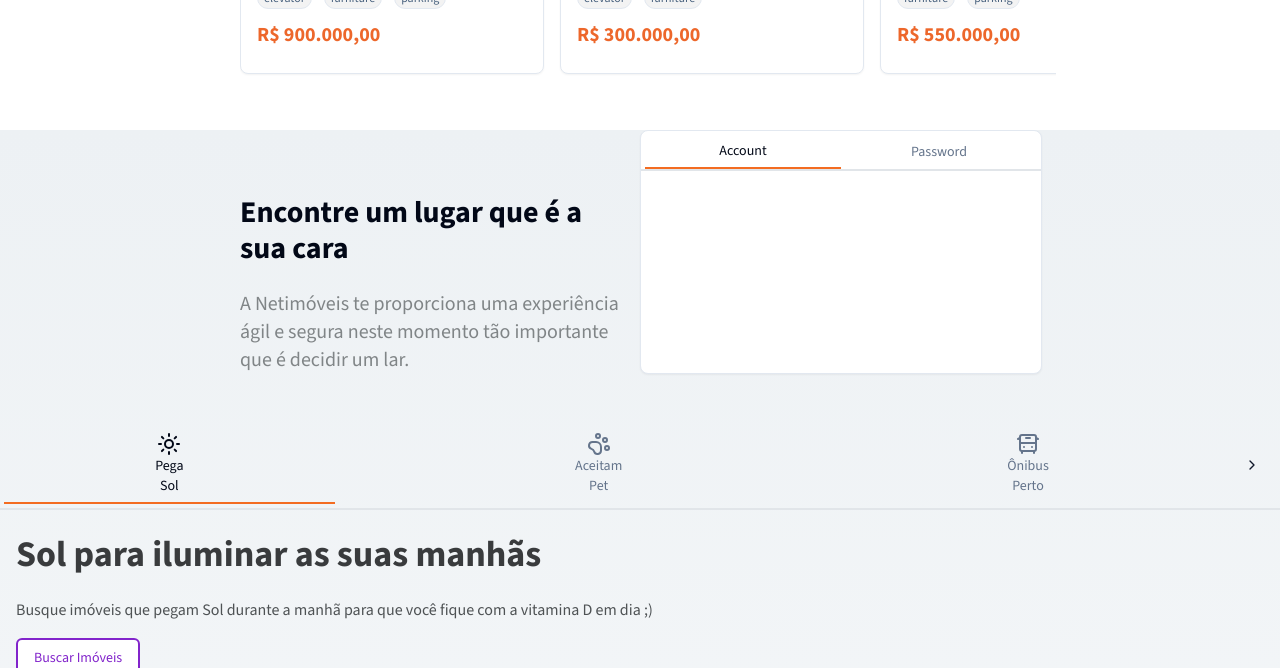
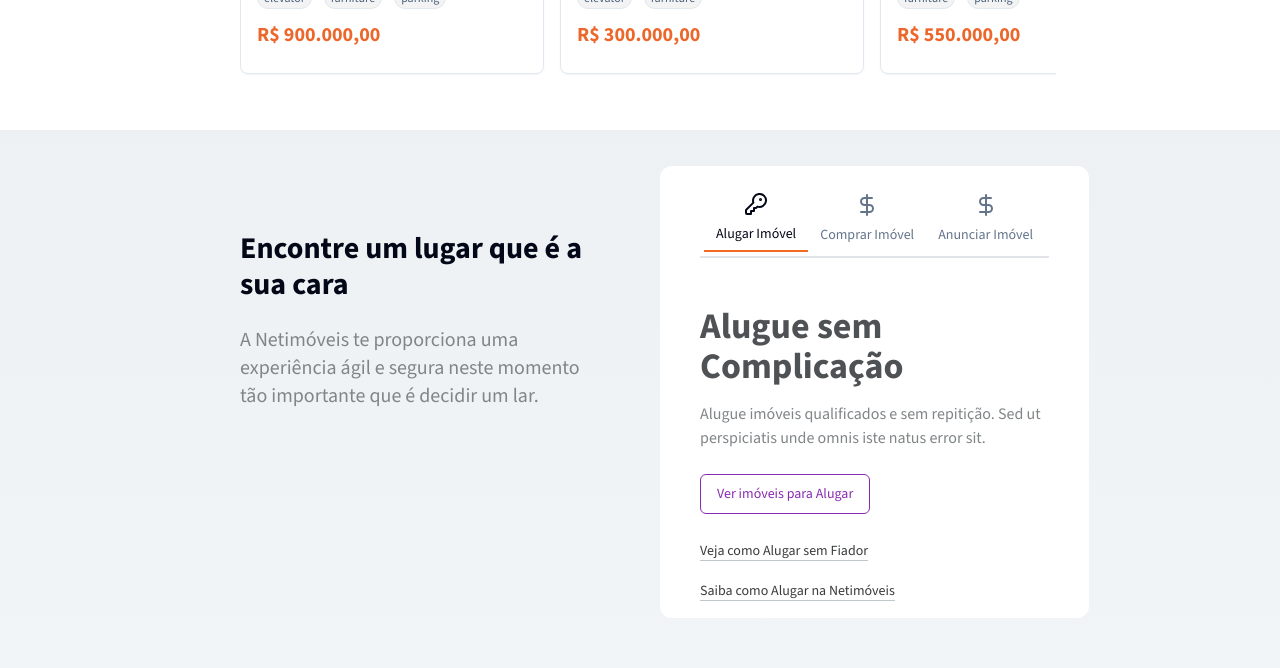
Before and after one commit to Rharuow/Netim-veis-test, a Next.js app: page / in a window 1280 px wide. Shown: the part 1140-1808 px from the top of the page. Built offline with nearby package versions, Linux system fonts and the light colour scheme; what tailwindcss-animated would draw is missing.

Commit message:
improvement: tabs in places section

```diff
--- a/src/components/domain/home/section/places/index.tsx
+++ b/src/components/domain/home/section/places/index.tsx
@@ -9,8 +9,9 @@ import { Button } from "@/components/ui/button";
 import { Separator } from "@/components/ui/separator";
 
 import { CarouselPlaces } from "./caousel";
-import { Card } from "@/components/ui/card";
+import { Card, CardHeader } from "@/components/ui/card";
 import { Tabs, TabsContent, TabsList, TabsTrigger } from "@/components/ui/tabs";
+import { DollarSign, KeyRound } from "lucide-react";
 
 export const PlacesSection = () => {
   return (
@@ -18,8 +19,8 @@ export const PlacesSection = () => {
       className="flex flex-col gap-12 overflow-hidden lg:bg-gradient-to-b lg:from-[#EDF1F4] lg:to-white"
       id="places"
     >
-      <div className="lg:grid lg:w-[65%] lg:grid-cols-2 lg:self-center">
-        <div className="flex flex-col gap-6 bg-gradient-to-b from-[#EDF1F4] to-white px-4 pt-16 lg:bg-none">
+      <div className="lg:grid lg:w-[65%] lg:grid-cols-2 lg:justify-center lg:gap-10 lg:self-center lg:py-9">
+        <div className="flex flex-col gap-6 bg-gradient-to-b from-[#EDF1F4] to-white px-4 pt-16 lg:bg-none ">
           <h2 className="text-3xl font-bold">
             Encontre um lugar que é a sua cara
           </h2>
@@ -29,17 +30,70 @@ export const PlacesSection = () => {
           </p>
         </div>
 
-        <div className="flex">
-          <Card className="hidden lg:flex lg:justify-center">
-            <Tabs defaultValue="account" className="w-[400px]">
-              <TabsList className="grid w-full grid-cols-2">
-                <TabsTrigger value="account">Account</TabsTrigger>
-                <TabsTrigger value="password">Password</TabsTrigger>
-              </TabsList>
-              <TabsContent value="account"></TabsContent>
-              <TabsContent value="password"> </TabsContent>{" "}
-            </Tabs>
-          </Card>
+        <div className="hidden lg:flex lg:items-center">
+          <Tabs
+            defaultValue="rent"
+            className="rounded-xl px-10 py-4 lg:bg-white"
+          >
+            <TabsList className="flex w-full justify-around lg:mb-12 lg:h-full lg:w-full">
+              <TabsTrigger
+                value="rent"
+                className="flex flex-col items-center gap-2"
+              >
+                <KeyRound /> Alugar Imóvel
+              </TabsTrigger>
+              <TabsTrigger
+                value="buy"
+                className="flex flex-col items-center gap-2"
+              >
+                <DollarSign /> Comprar Imóvel
+              </TabsTrigger>
+              <TabsTrigger
+                value="announce"
+                className="flex flex-col items-center gap-2"
+              >
+                <DollarSign /> Anunciar Imóvel
+              </TabsTrigger>
+            </TabsList>
+            <TabsContent value="rent">
+              <Topic
+                buttonAction={() => {}}
+                buttonText="Ver imóveis para Alugar"
+                firstLinkPath="/"
+                firstLinkText="Veja como Alugar sem Fiador"
+                secondLinkPath="/"
+                secondLinkText="Saiba como Alugar na Netimóveis"
+                subtitle="Alugue imóveis qualificados e sem repitição. Sed ut perspiciatis unde omnis iste natus error sit."
+                title="Alugue sem Complicação"
+              />
+            </TabsContent>
+            <TabsContent value="buy">
+              <Topic
+                buttonAction={() => {}}
+                buttonText="Ver imóveis para Comprar"
+                firstLinkPath="/"
+                firstLinkText="Descubra seu Poder de Compra"
+                secondLinkPath="/"
+                secondLinkText="Saiba como Comprar na Netimóveis"
+                subtitle="Compre seu imóvel com segurança e agilidade. Sed ut perspiciatis unde
+        omnis iste natus error sit."
+                title="Compre com Segurança"
+              />
+            </TabsContent>
+            <TabsContent value="announce">
+              <Topic
+                buttonAction={() => {}}
+                buttonText="Ver formas de anunciar"
+                firstLinkPath="/"
+                firstLinkText="Descubra como anunciar"
+                secondLinkPath="/"
+                secondLinkText="Saiba como Anunciar na Netimóveis"
+                subtitle="Anuncie seu imóvel com segurança e agilidade. Sed ut perspiciatis unde
+        omnis iste natus error sit."
+                title="Anuncie sem complicações"
+              />
+            </TabsContent>
+          </Tabs>
         </div>
       </div>
 
--- a/src/components/domain/home/section/places/topic.tsx
+++ b/src/components/domain/home/section/places/topic.tsx
@@ -25,12 +25,15 @@ export const Topic = ({
   return (
     <div className="flex flex-col gap-6">
       <div className="flex gap-6">
-        <div className="after:border after:border-[#E95808]"></div>
-        <div className="w-full">
-          <p className="text-2xl font-bold text-[#4E5254]">{title}</p>
-          <p className="text-[#808587] ">{subtitle}</p>
+        <div className="after:border after:border-[#E95808] lg:hidden"></div>
+        <div className="w-full lg:flex lg:flex-col lg:gap-4">
+          <p className="text-2xl font-bold text-[#4E5254] lg:text-4xl">
+            {title}
+          </p>
+          <p className="text-[#808587]">{subtitle}</p>
         </div>
       </div>
+      <div>
         <Button
           variant="outline"
           className=" border border-[#8A2CB1] text-[#8A2CB1]"
@@ -41,7 +44,9 @@ export const Topic = ({
         >
           {buttonText}
         </Button>
+      </div>
 
+      <div className="flex flex-col gap-4">
         <div>
           <Link
             href={firstLinkPath}
@@ -60,5 +65,6 @@ export const Topic = ({
           </Link>
         </div>
       </div>
+    </div>
   );
 };
```
Lines whose indentation alone changed are shown as unchanged.
